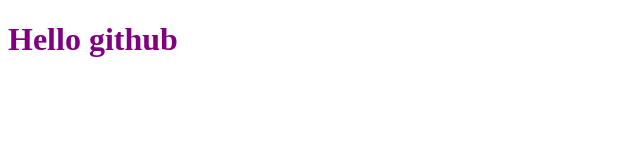
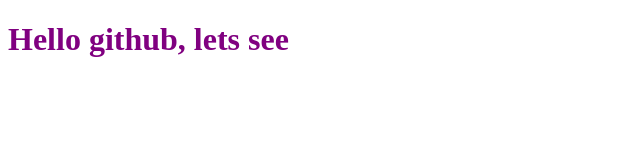
Before and after one commit to Stragalaki/week-4, a plain HTML site: page index.html in a window 1280 px wide. Shown: the whole page, without its empty margins (0-640 px from the left). Drawn offline with Linux system fonts and the light colour scheme.

Commit message:
aadd lets see

```diff
--- a/index.html
+++ b/index.html
@@ -4,6 +4,6 @@
         <title>My (Git) website</title>
     </head>
     <body>
-        <h1 style="color: purple">Hello github</h1>
+        <h1 style="color: purple">Hello github, lets see</h1>
     </body>
 </html>
```
